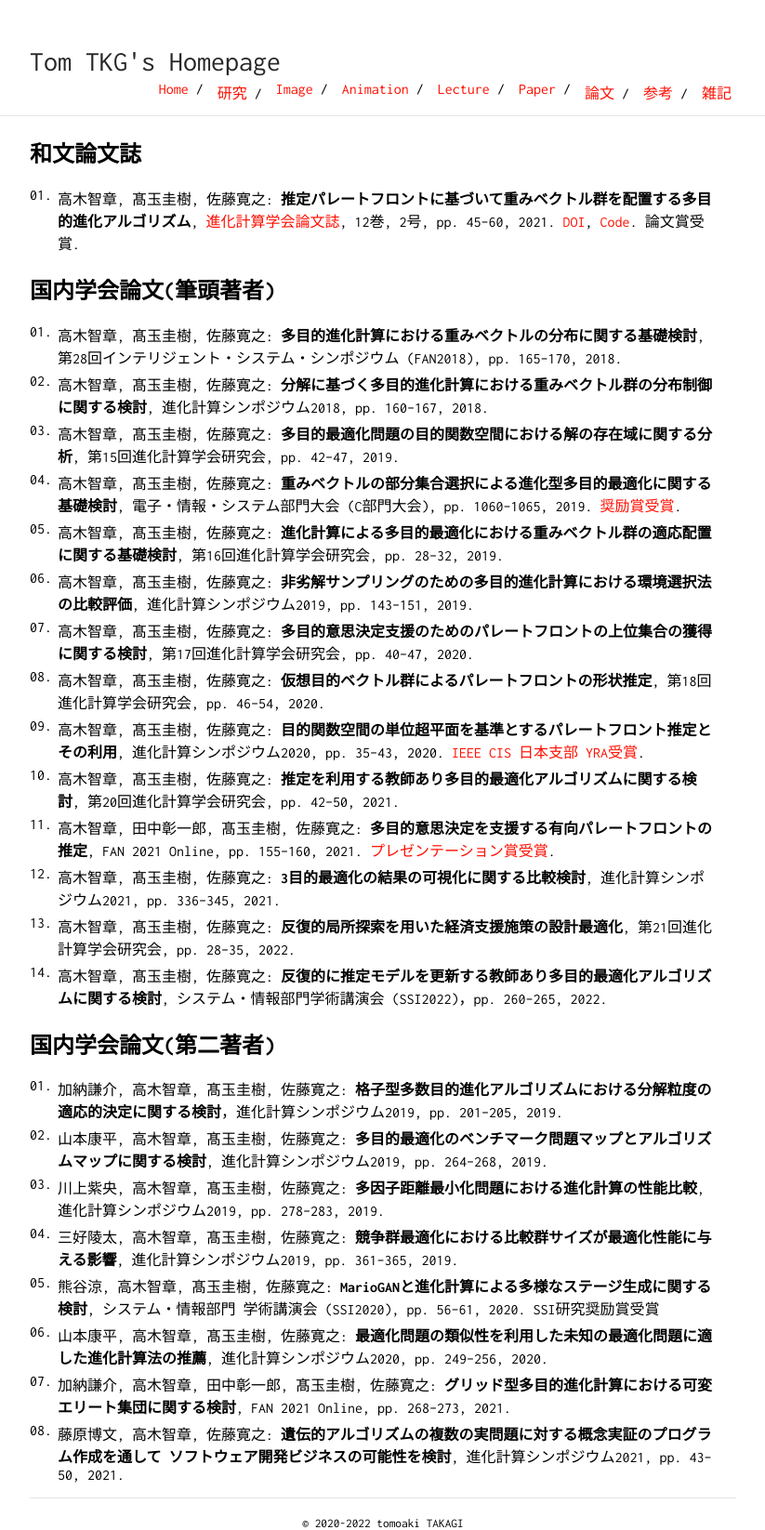
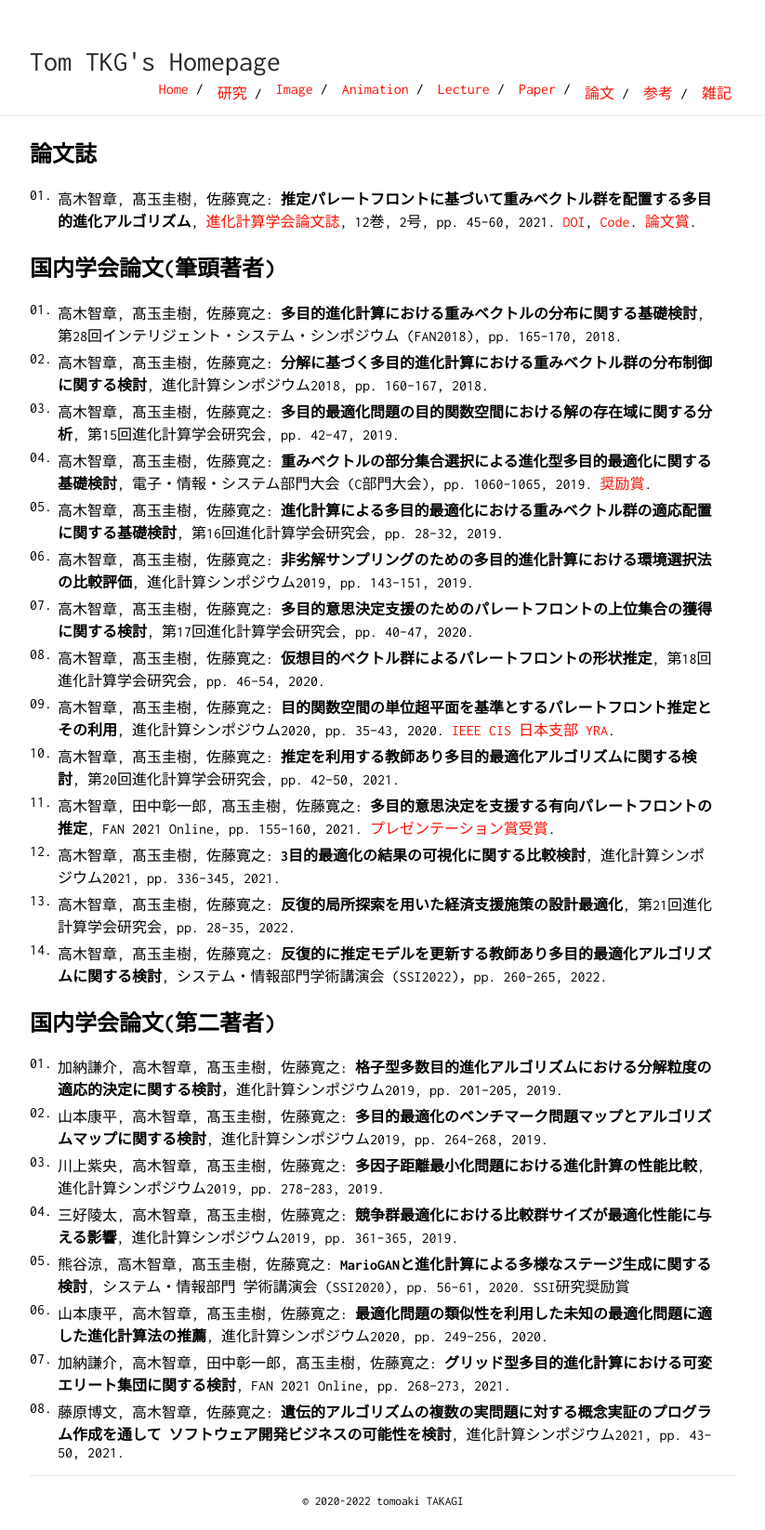
Before and after one commit to tomtkg/tomtkg.github.io, a Jekyll site: the page built from paperJP.md, in a window 1280 px wide. Shown: the whole page at 93% size, without its empty margins (228-1051 px from the left). Built offline with Jekyll 4.4.1, drawn with Linux system fonts in a browser that asks for light colours; after the commit the page ends 1622 px from its top, so only the background shows below that.

Commit message:
Update paperJP.md

```diff
--- a/paperJP.md
+++ b/paperJP.md
@@ -3,19 +3,19 @@ layout: default
 title: Tom TKG's Homepage
 ---
 
-## 和文論文誌
-1. 高木智章, 髙玉圭樹, 佐藤寛之: **推定パレートフロントに基づいて重みベクトル群を配置する多目的進化アルゴリズム**, [進化計算学会論文誌](https://www.jstage.jst.go.jp/browse/tjpnsec/-char/ja){:target="_blank"}, 12巻, 2号, pp. 45--60, 2021. [DOI](https://doi.org/10.11394/tjpnsec.12.45){:target="_blank"}, [Code](https://github.com/tomtkg/MOEA-D-PFE){:target="_blank"}. 論文賞受賞.
+## 論文誌
+1. 高木智章, 髙玉圭樹, 佐藤寛之: **推定パレートフロントに基づいて重みベクトル群を配置する多目的進化アルゴリズム**, [進化計算学会論文誌](https://www.jstage.jst.go.jp/browse/tjpnsec/-char/ja){:target="_blank"}, 12巻, 2号, pp. 45--60, 2021. [DOI](https://doi.org/10.11394/tjpnsec.12.45){:target="_blank"}, [Code](https://github.com/tomtkg/MOEA-D-PFE){:target="_blank"}. [論文賞](https://www.uec.ac.jp/news/prize/2022/20221223_5046.html){:target="_blank"}.
 
 ## 国内学会論文(筆頭著者)
 1. 高木智章, 髙玉圭樹, 佐藤寛之: **多目的進化計算における重みベクトルの分布に関する基礎検討**, 第28回インテリジェント・システム・シンポジウム (FAN2018), pp. 165--170, 2018.
 1. 高木智章, 髙玉圭樹, 佐藤寛之: **分解に基づく多目的進化計算における重みベクトル群の分布制御に関する検討**, 進化計算シンポジウム2018, pp. 160--167, 2018.
 1. 高木智章, 髙玉圭樹, 佐藤寛之: **多目的最適化問題の目的関数空間における解の存在域に関する分析**, 第15回進化計算学会研究会, pp. 42--47, 2019.
-1. 高木智章, 髙玉圭樹, 佐藤寛之: **重みベクトルの部分集合選択による進化型多目的最適化に関する基礎検討**, 電子・情報・システム部門大会 (C部門大会), pp. 1060--1065, 2019. [奨励賞受賞](https://www.uec.ac.jp/news/prize/2020/20200910_2763.html){:target="_blank"}.
+1. 高木智章, 髙玉圭樹, 佐藤寛之: **重みベクトルの部分集合選択による進化型多目的最適化に関する基礎検討**, 電子・情報・システム部門大会 (C部門大会), pp. 1060--1065, 2019. [奨励賞](https://www.uec.ac.jp/news/prize/2020/20200910_2763.html){:target="_blank"}.
 1. 高木智章, 髙玉圭樹, 佐藤寛之: **進化計算による多目的最適化における重みベクトル群の適応配置に関する基礎検討**, 第16回進化計算学会研究会, pp. 28--32, 2019.
 1. 高木智章, 髙玉圭樹, 佐藤寛之: **非劣解サンプリングのための多目的進化計算における環境選択法の比較評価**, 進化計算シンポジウム2019, pp. 143--151, 2019.
 1. 高木智章, 髙玉圭樹, 佐藤寛之: **多目的意思決定支援のためのパレートフロントの上位集合の獲得に関する検討**, 第17回進化計算学会研究会, pp. 40--47, 2020.
 1. 高木智章, 髙玉圭樹, 佐藤寛之: **仮想目的ベクトル群によるパレートフロントの形状推定**, 第18回進化計算学会研究会, pp. 46--54, 2020.
-1. 高木智章, 髙玉圭樹, 佐藤寛之: **目的関数空間の単位超平面を基準とするパレートフロント推定とその利用**, 進化計算シンポジウム2020, pp. 35--43, 2020. [IEEE CIS 日本支部 YRA受賞](https://www.uec.ac.jp/news/prize/2020/20201224_2983.html){:target="_blank"}.
+1. 高木智章, 髙玉圭樹, 佐藤寛之: **目的関数空間の単位超平面を基準とするパレートフロント推定とその利用**, 進化計算シンポジウム2020, pp. 35--43, 2020. [IEEE CIS 日本支部 YRA](https://www.uec.ac.jp/news/prize/2020/20201224_2983.html){:target="_blank"}.
 1. 高木智章, 髙玉圭樹, 佐藤寛之: **推定を利用する教師あり多目的最適化アルゴリズムに関する検討**, 第20回進化計算学会研究会, pp. 42--50, 2021.
 1. 高木智章, 田中彰一郎, 髙玉圭樹, 佐藤寛之: **多目的意思決定を支援する有向パレートフロントの推定**, FAN 2021 Online, pp. 155--160, 2021. [プレゼンテーション賞受賞](https://www.uec.ac.jp/news/prize/2021/20211108_3851.html){:target="_blank"}.
 1. 高木智章, 髙玉圭樹, 佐藤寛之: **3目的最適化の結果の可視化に関する比較検討**, 進化計算シンポジウム2021, pp. 336--345, 2021.
@@ -27,7 +27,7 @@ title: Tom TKG's Homepage
 1. 山本康平, 高木智章, 髙玉圭樹, 佐藤寛之: **多目的最適化のベンチマーク問題マップとアルゴリズムマップに関する検討**, 進化計算シンポジウム2019,  pp. 264--268, 2019.
 1. 川上紫央, 高木智章, 髙玉圭樹, 佐藤寛之: **多因子距離最小化問題における進化計算の性能比較**, 進化計算シンポジウム2019, pp. 278--283, 2019.
 1. 三好陵太, 高木智章, 髙玉圭樹, 佐藤寛之: **競争群最適化における比較群サイズが最適化性能に与える影響**, 進化計算シンポジウム2019, pp. 361--365, 2019.
-1. 熊谷涼, 高木智章, 髙玉圭樹, 佐藤寛之: **MarioGANと進化計算による多様なステージ生成に関する検討**, システム・情報部門 学術講演会 (SSI2020), pp. 56--61, 2020. SSI研究奨励賞受賞
+1. 熊谷涼, 高木智章, 髙玉圭樹, 佐藤寛之: **MarioGANと進化計算による多様なステージ生成に関する検討**, システム・情報部門 学術講演会 (SSI2020), pp. 56--61, 2020. SSI研究奨励賞
 1. 山本康平, 高木智章, 髙玉圭樹, 佐藤寛之: **最適化問題の類似性を利用した未知の最適化問題に適した進化計算法の推薦**, 進化計算シンポジウム2020, pp. 249--256, 2020.
 1. 加納謙介, 高木智章, 田中彰一郎, 髙玉圭樹, 佐藤寛之: **グリッド型多目的進化計算における可変エリート集団に関する検討**, FAN 2021 Online, pp. 268--273, 2021.
 1. 藤原博文, 高木智章, 佐藤寛之: **遺伝的アルゴリズムの複数の実問題に対する概念実証のプログラム作成を通して ソフトウェア開発ビジネスの可能性を検討**, 進化計算シンポジウム2021, pp. 43--50, 2021.
```
